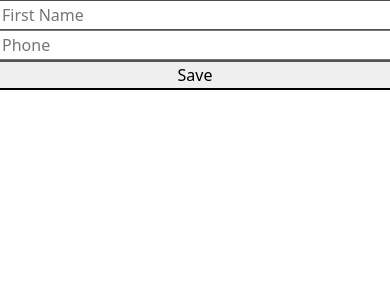
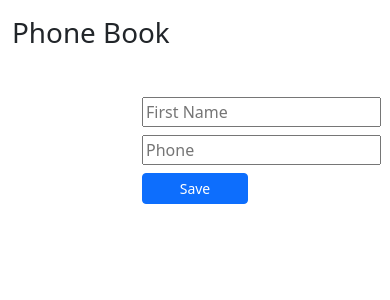
Before and after one commit to rigersleka/phone-book, an Angular app: page / in a window 390 px wide. Shown: the top 300 px of the page. Built offline with nearby package versions, Linux system fonts and the light colour scheme.

Commit message:
styles to phone-book template

```diff
--- a/src/app/app.component.html
+++ b/src/app/app.component.html
@@ -1 +1,4 @@
-<app-phone-book-template></app-phone-book-template>
+<div class="container-fluid py-3">
+  <h1>{{ title }}</h1>
+  <app-phone-book-template></app-phone-book-template>
+</div>
--- a/src/app/app.component.ts
+++ b/src/app/app.component.ts
@@ -6,5 +6,5 @@ import { Component } from '@angular/core';
   styleUrls: ['./app.component.css'],
 })
 export class AppComponent {
-  title = 'phone-book';
+  title = 'Phone Book';
 }
--- a/src/app/phone-book/phone-book-template/phone-book-template.component.html
+++ b/src/app/phone-book/phone-book-template/phone-book-template.component.html
@@ -1,6 +1,8 @@
-<div class="">
+<div class="row justify-content-center my-5">
+  <div class="col-4">
     <form (ngSubmit)="onSubmit()" [formGroup]="phoneBookForm" #form="ngForm">
       <div class="row">
+        <div class="col mb-2 d-grid">
           <input
             type="text"
             id="firstName"
@@ -18,7 +20,9 @@
             First Name must be at least 2 characters
           </div>
         </div>
+      </div>
       <div class="row">
+        <div class="col mb-2 d-grid">
           <input
             type="text"
             id="phoneNumber"
@@ -36,9 +40,14 @@
             Phone Number must be at least 2 characters
           </div>
         </div>
-
+      </div>
       <div class="row">
-      <button type="submit" (click)="save()">Save</button>
+        <div class="col mb-2 d-grid">
+          <button type="button" class="btn btn-sm btn-primary" (click)="save()">
+            Save
+          </button>
+        </div>
       </div>
     </form>
   </div>
+</div>
```
Lines whose indentation alone changed are shown as unchanged.
